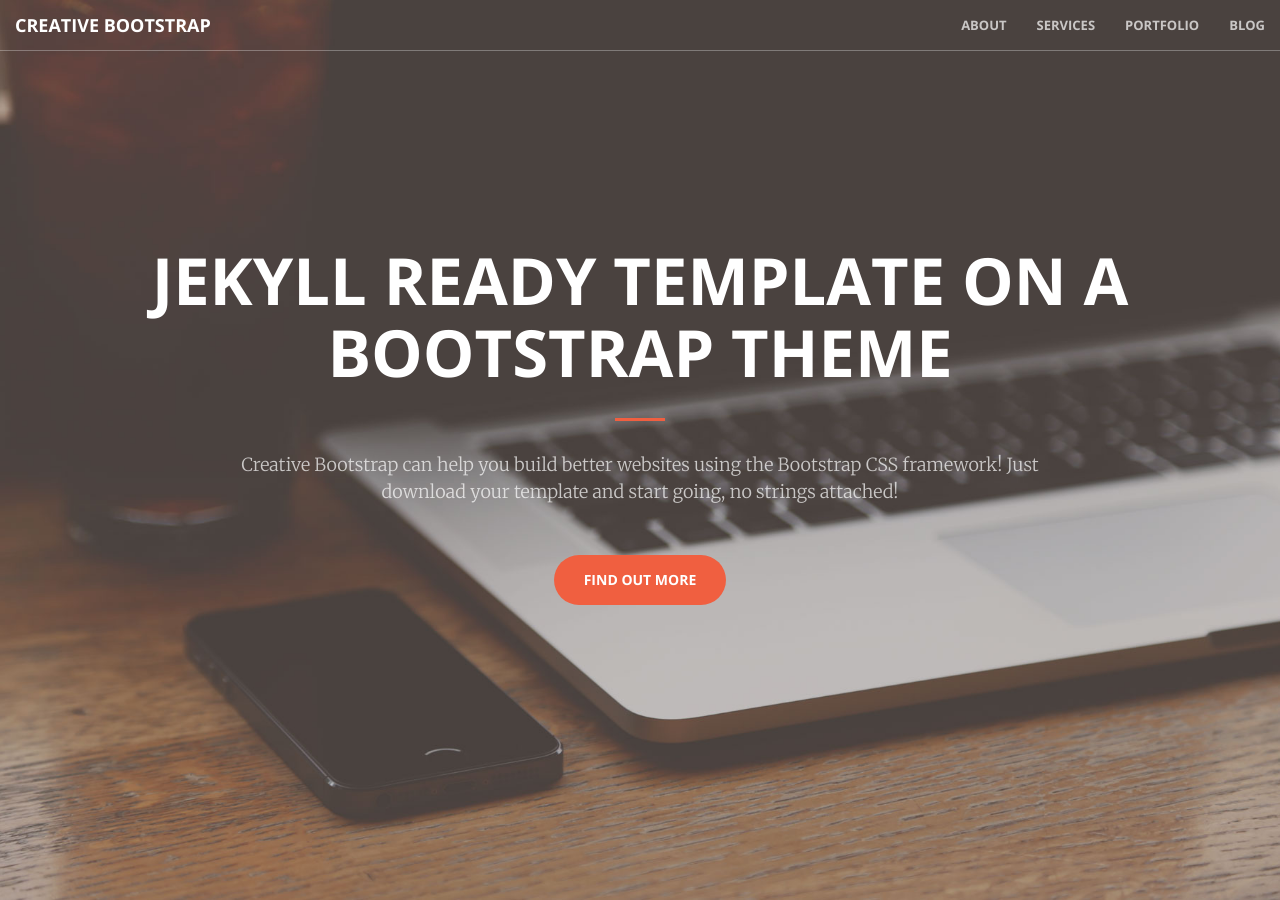
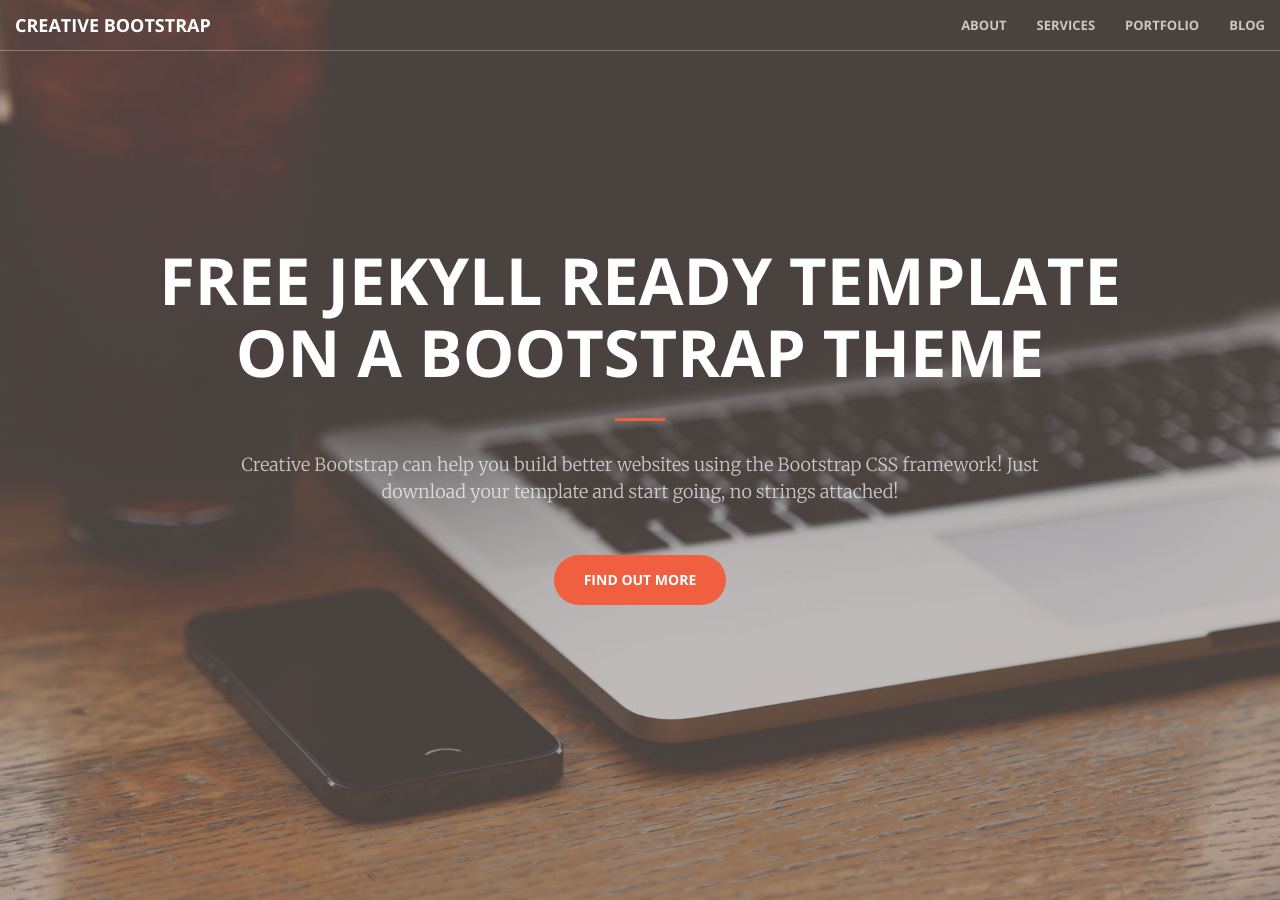
Before and after one commit to IamManchanda/creative-bootstrap, a Jekyll site: the page built from index.html, in a window 1280 px wide and 900 px high. Built offline with Jekyll 4.4.1, drawn with Linux system fonts in a browser that asks for light colours.

Commit message:
updated heading of homepage, added free keyword

```diff
--- a/index.html
+++ b/index.html
@@ -6,7 +6,7 @@ description: Your Favorite Source of Free Bootstrap Themes
 <header>
 	<div class="header-content">
 		<div class="header-content-inner">
-			<h1>Jekyll ready template on a Bootstrap Theme</h1>
+			<h1>Free Jekyll ready template on a Bootstrap Theme</h1>
 			<hr>
 			<p>Creative Bootstrap can help you build better websites using the Bootstrap CSS framework! Just download your template and start going, no strings attached!</p>
 			<p><a href="{{ site.baseurl }}/about.html" class="btn btn-primary btn-xl page-scroll">Find Out More</a></p>
```
